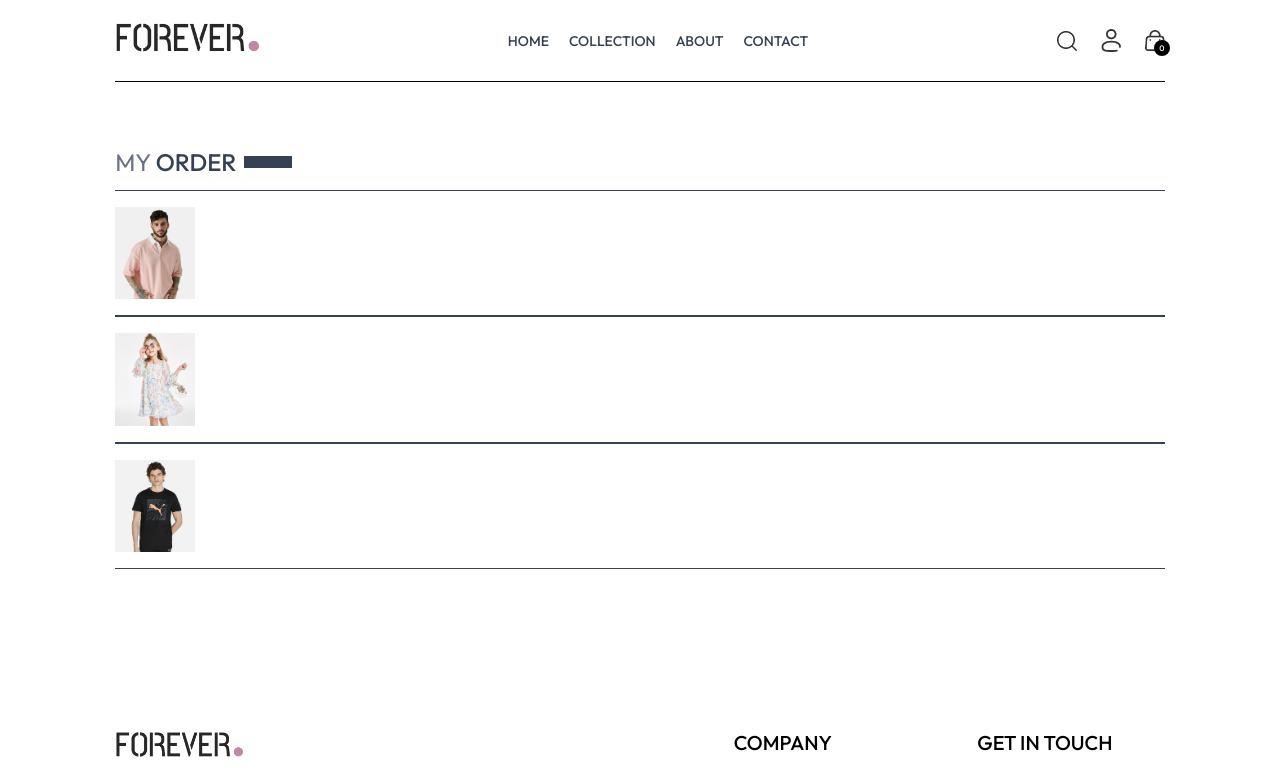
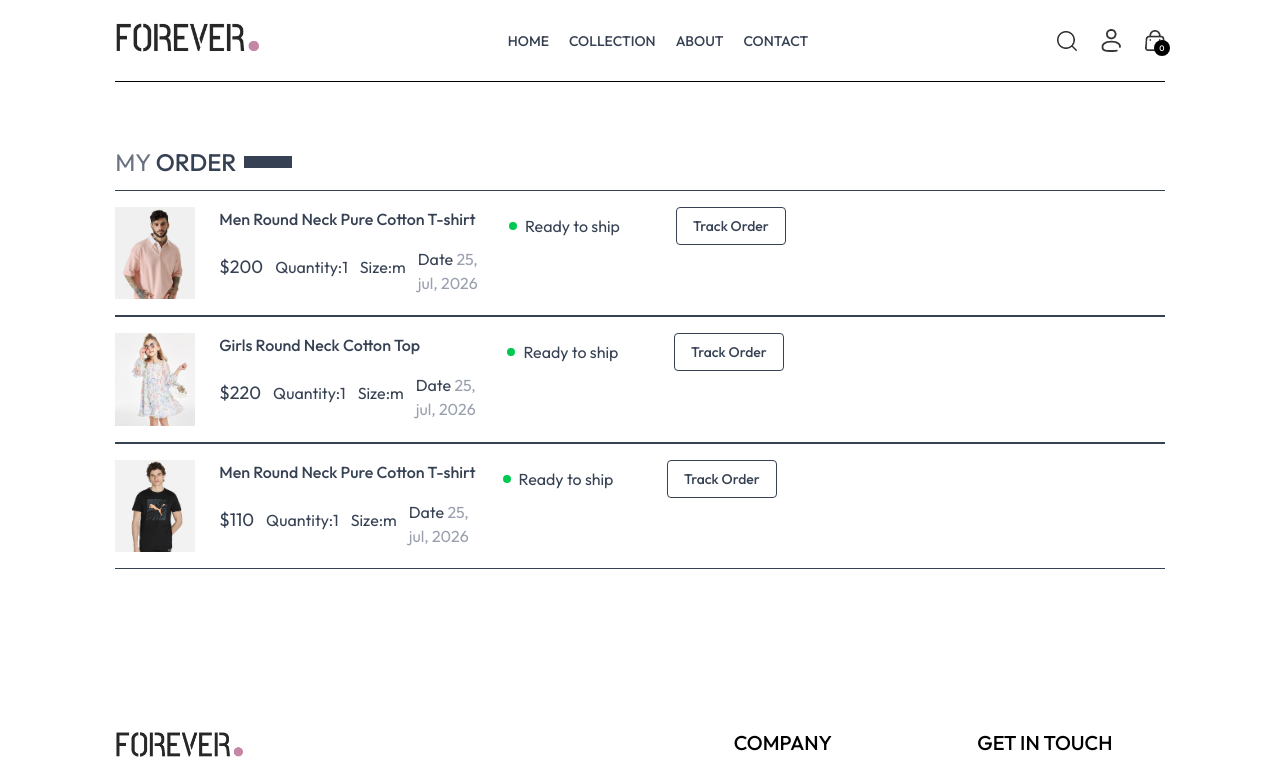
Before and after one commit to ritesharya-11/E-COMMERCE, a React (Vite) app: page /order in a window 1280 px wide. Shown: the top 780 px of the page. Built offline with nearby package versions, Linux system fonts and the light colour scheme.

Commit message:
sbjkdsldl

```diff
--- a/src/pages/Order.jsx
+++ b/src/pages/Order.jsx
@@ -18,6 +18,26 @@
             <div key={index} className='py-4 border-t border-b text-gray-700 flex flex-col md:flex-row md:items-center md:justify-between gap-4'>
               <div className='flex items-start gap-6 text-sm'>
                 <img className='w-16 sm:w-20' src={item.image[0]} alt="" />
+                <div>
+                  <p className='sm:text-base font-medium'>{item.name}</p>
+                  <div className='flex items-center gap-3 mt-2 text-base text-gray-700'>
+                    <p className='text-lg'>{currency}{item.price}</p>
+                    <p>Quantity:1</p>
+                    <p>Size:m</p>
+                    <p className='mt-2'>Date <span className='text-gray-400'>25, jul, 2026</span></p>
+
+                  </div>
+                </div>
+                <div className='md:w-1/2 flex justify-between'>
+                   <div className='flex items-center gap-2'>
+                  <p className='min-w-2 h-2 rounded-full bg-green-500'></p>
+                  <p className='text-sm md:text-base'>Ready to ship</p>
+
+                </div>
+                <button className='border px-4 py-2 text-sm font-medium rounded-sm'>Track Order</button>
+
+                </div>
+
               </div>
             </div>
           ))
```
